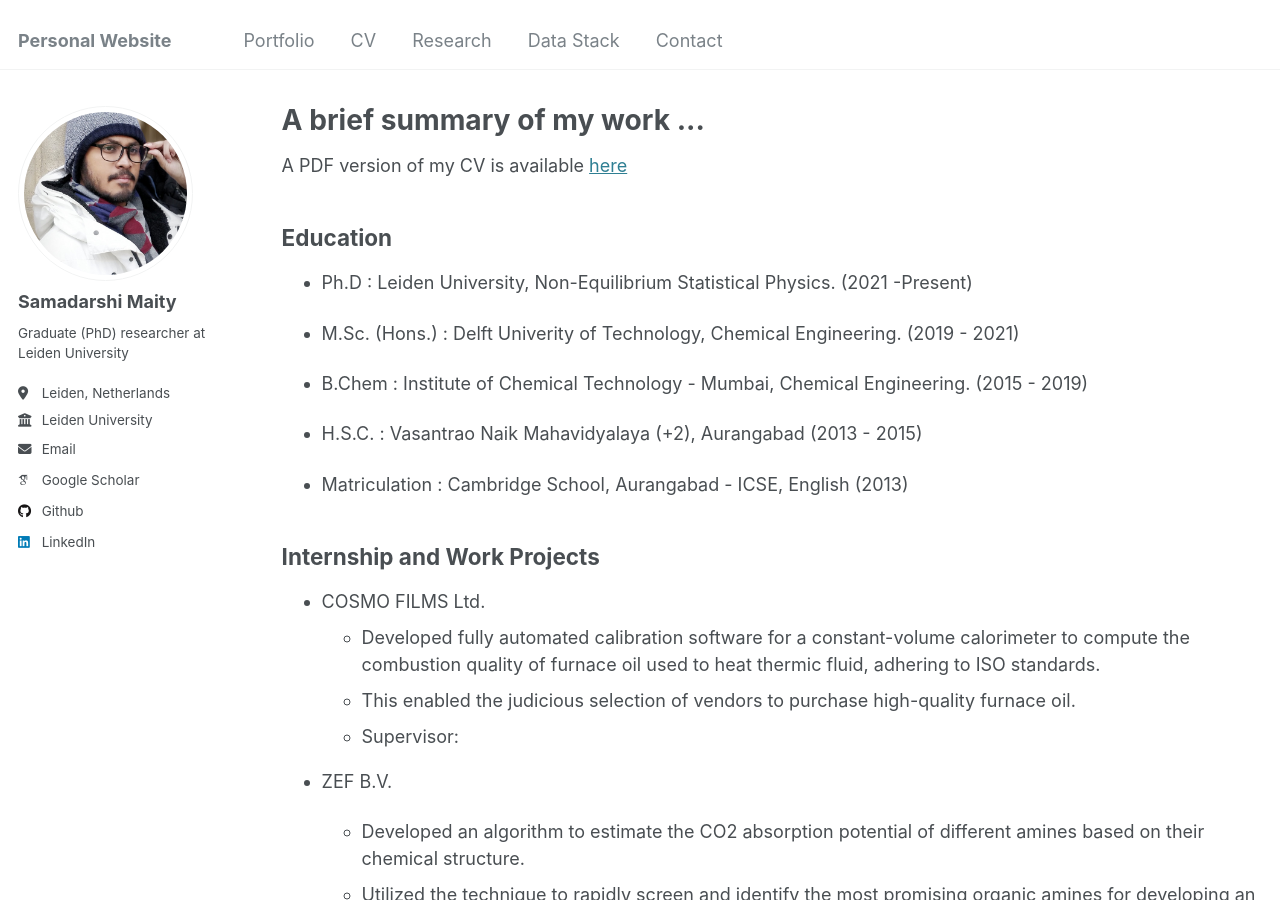
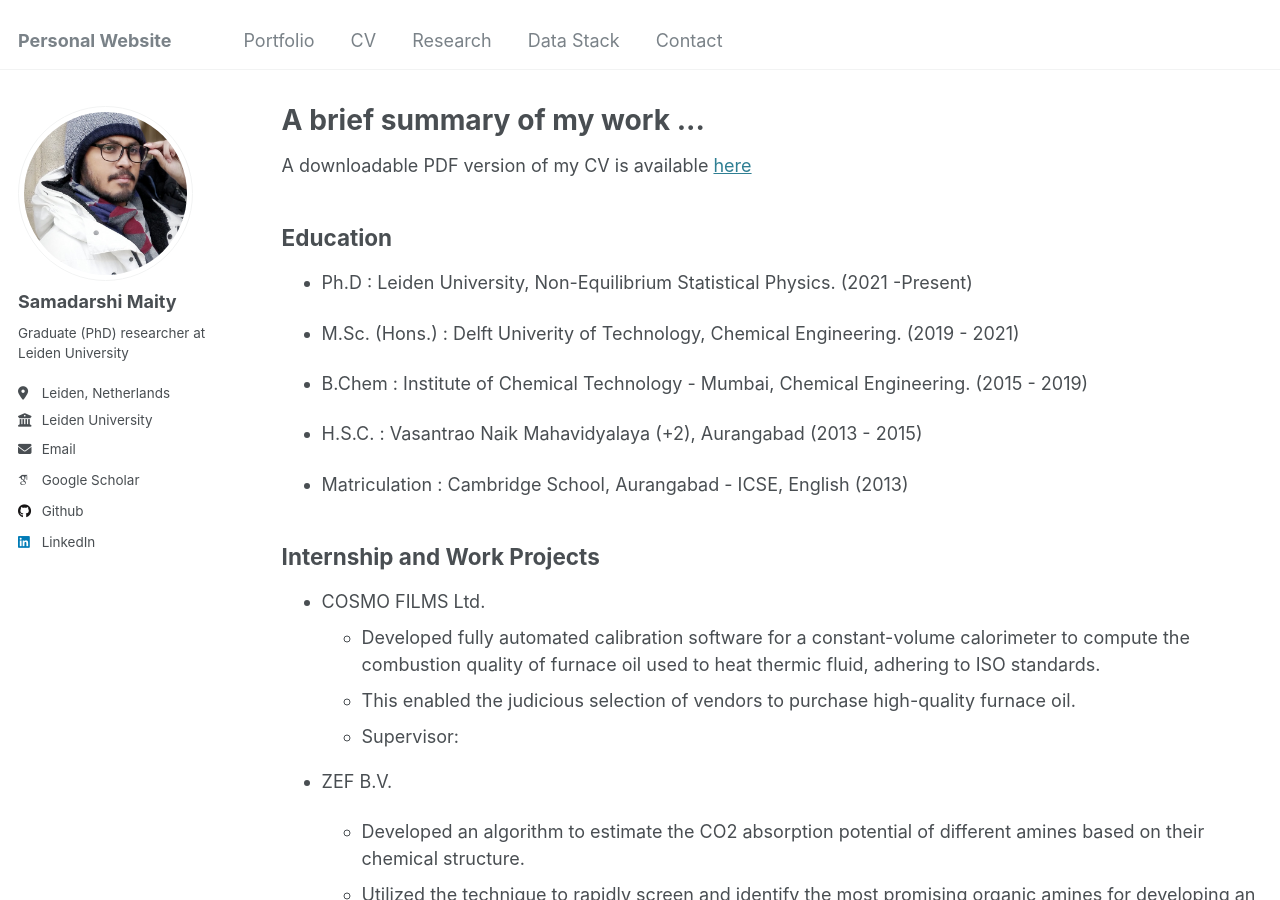
Before and after one commit to Samadarshi-Maity/Samadarshi-Maity.github.io, a Jekyll site: the page built from _pages/cv.md, in a window 1280 px wide and 900 px high. Built offline with Jekyll 4.4.1, drawn with Linux system fonts in a browser that asks for light colours; some web fonts are replaced.

Commit message:
Update cv.md

```diff
--- a/_pages/cv.md
+++ b/_pages/cv.md
@@ -7,8 +7,8 @@
   - /resume
 ---
 
-A PDF version of my CV is available
-<a href = 'https://github.com/Samadarshi-Maity/Samadarshi-Maity.github.io/blob/main/_publications/CV_.pdf' download>here</a>
+A downloadable PDF version of my CV is available
+<a href="https://github.com/Samadarshi-Maity/Samadarshi-Maity.github.io/raw/main/_publications/CV_.pdf" download="CV_Samadarshi_Maity.pdf">here</a>
 
 ## Education
 
```
